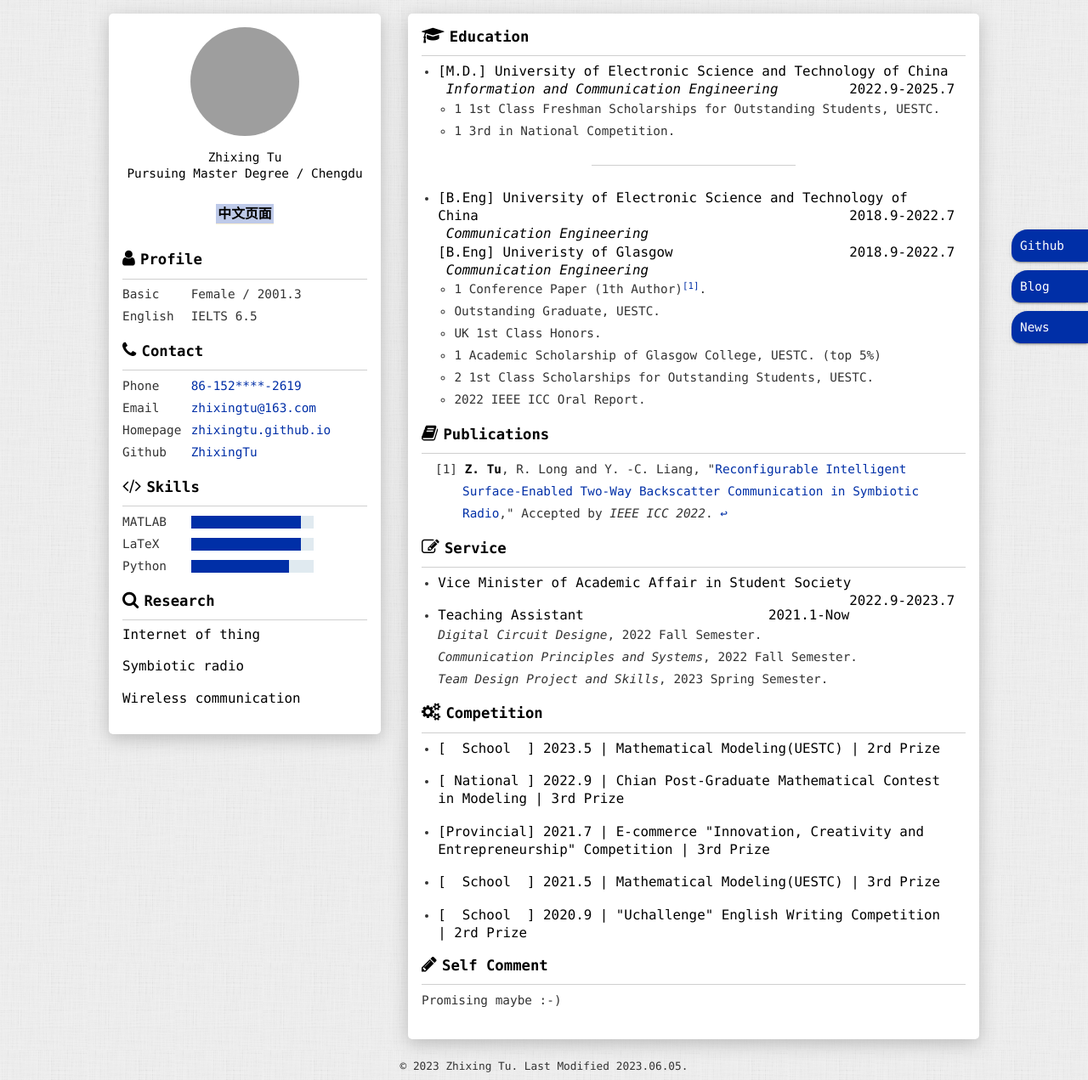
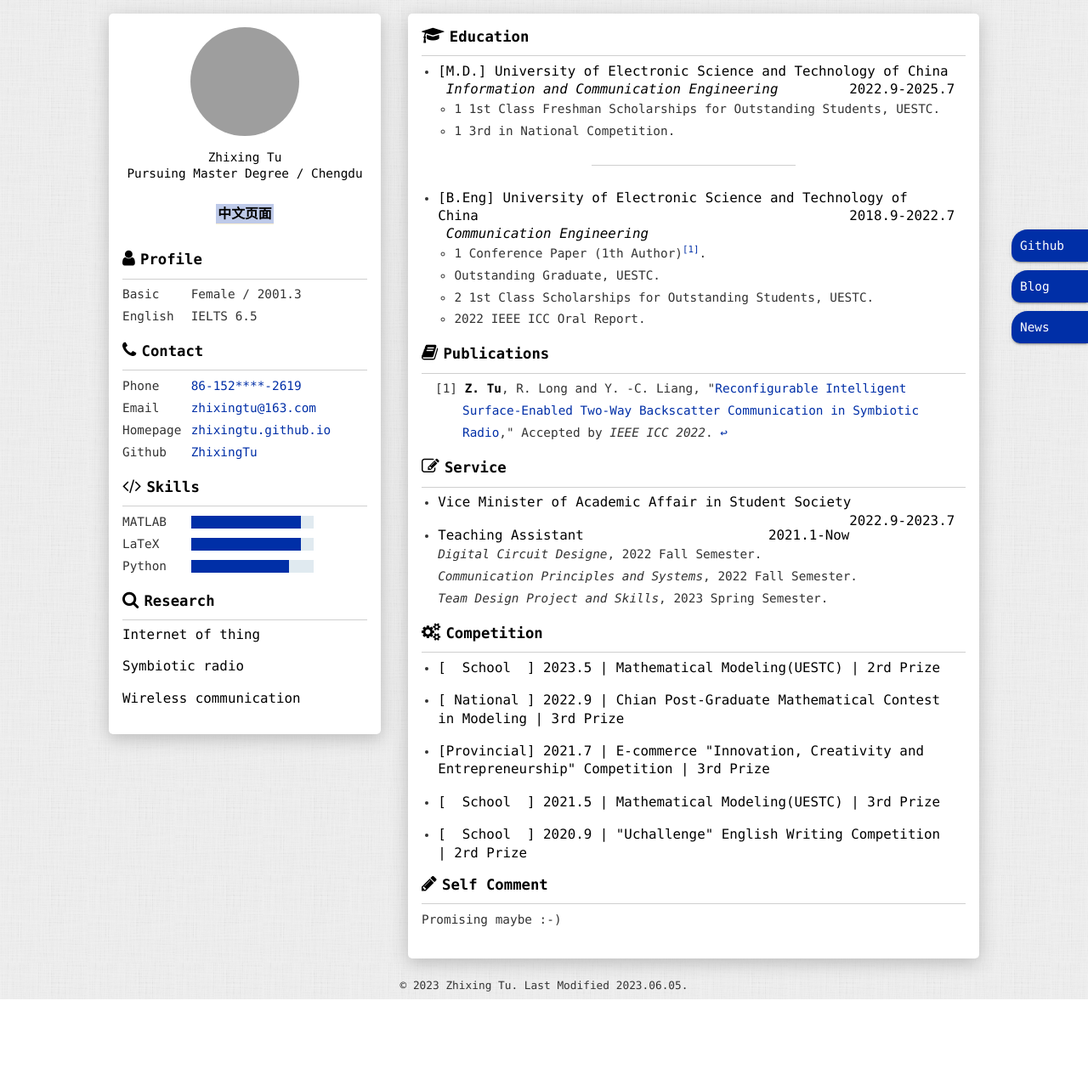
Before and after one commit to ZhixingTu/zhixingtu.github.io, a Jekyll site: the page built from cv_en.html, in a window 1280 px wide. Shown: the whole page at 85% size. Built offline with Jekyll 4.4.1, drawn with Linux system fonts in a browser that asks for light colours; after the commit the page ends 1176 px from its top, so only the background shows below that; grey boxes are pictures that could not be loaded.

Commit message:
Update en.html

```diff
--- a/_includes/cv/en.html
+++ b/_includes/cv/en.html
@@ -214,9 +214,9 @@
                     <h3>
                         <span>[B.Eng] University of Electronic Science and Technology of China <time>2018.9-2022.7</time><br>&nbsp;<i>Communication Engineering</i></span>
                     </h3>
-                    <h3>
+                    <!-- <h3>
                         <span>[B.Eng] Univeristy of Glasgow <time>2018.9-2022.7</time><br>&nbsp;<i>Communication Engineering</i></span>
-                    </h3>
+                    </h3> -->
                     <!-- <br> -->
                     <!--<p><b>Ranking</b> <mark>-/500</mark><br></p>-->
                     <ul class="info-content">
@@ -234,12 +234,13 @@
                                 id="fnref:5" role="doc-noteref"><a href="#fn:5" class="footnote"
                                     rel="footnote">[5]</a></sup>
                         </li>-->
-                        <li>
+                        <!-- <li>
                             UK 1st Class Honors.
-                        </li>
-                        <li>
+                        </li> -->
+                        <!-- <li>
                             1 Academic Scholarship of Glasgow College, UESTC. (top 5%)
-                        </li>
+                        </li> -->
+
                         <li>
                             2 1st Class Scholarships for Outstanding Students, UESTC.
                         </li>
```
